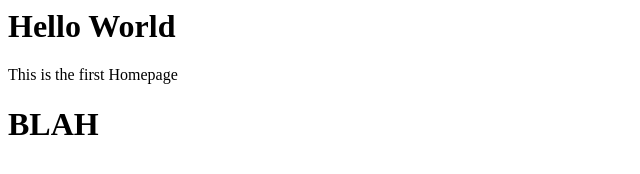
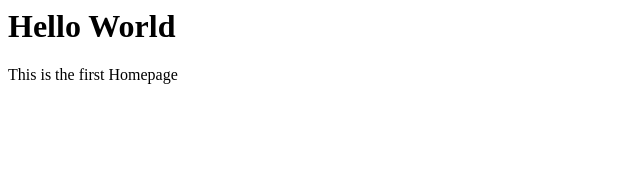
Before and after one commit to jgohil32/first-web-project, a plain HTML site: page index.html in a window 1280 px wide. Shown: the whole page, without its empty margins (0-640 px from the left). Drawn offline with Linux system fonts and the light colour scheme.

Commit message:
Update index.html

```diff
--- a/index.html
+++ b/index.html
@@ -11,4 +11,3 @@
   </body>
 
 </html>
-<h1> BLAH </h1>
```
